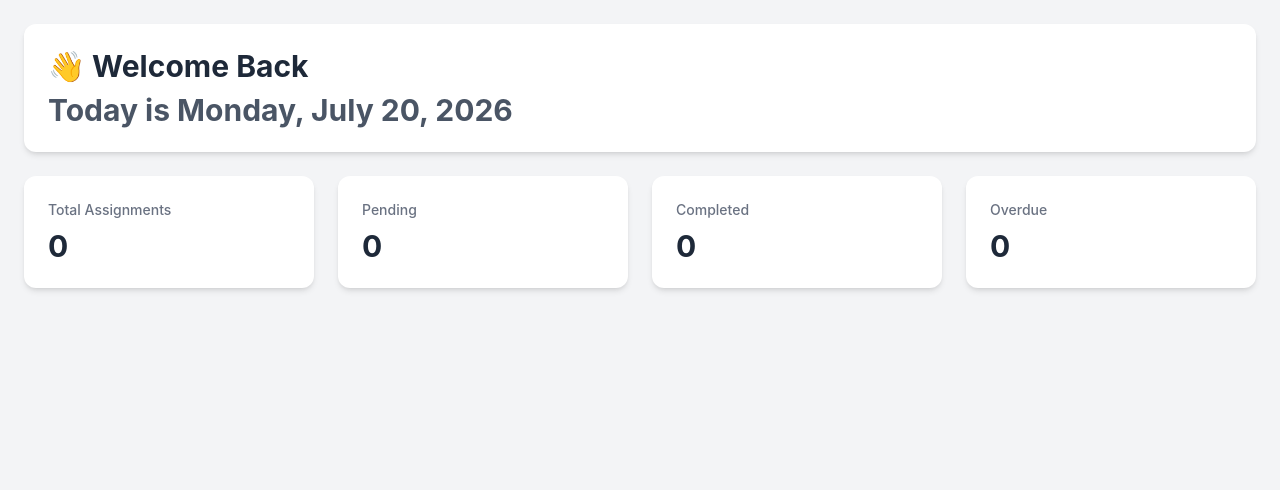
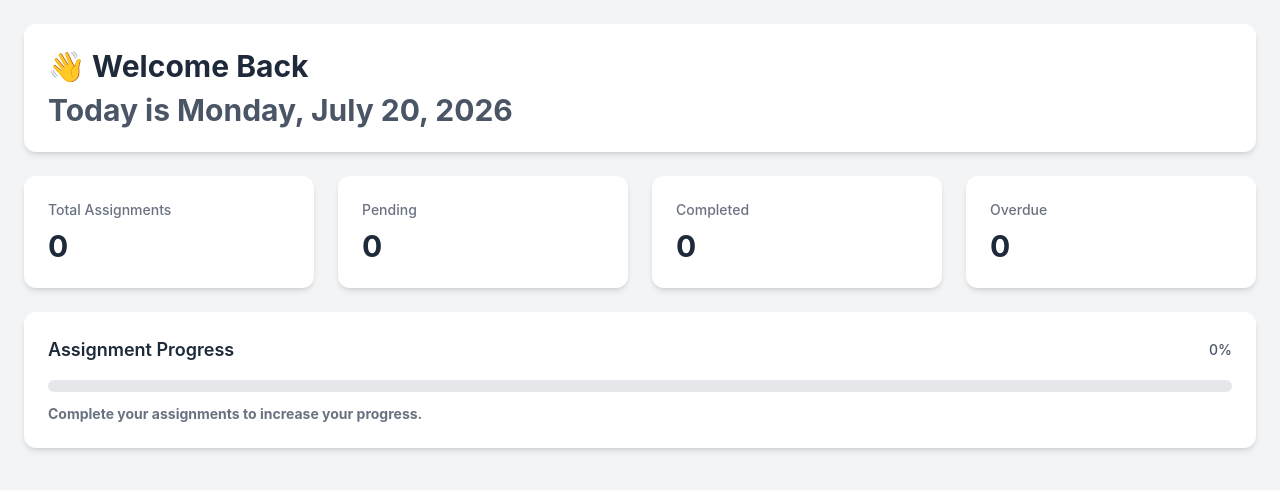
Before and after one commit to tuhinXtg/Student_Assignment_Tracker, a React (Vite) app in the folder frontend/: page /dashboard in a window 1280 px wide. Shown: the top 490 px of the page. Built offline with nearby package versions, Linux system fonts and the light colour scheme.

Commit message:
feat: add assignment progress card

```diff
--- a/frontend/src/components/dashboard/ProgressCard.tsx
+++ b/frontend/src/components/dashboard/ProgressCard.tsx
@@ -0,0 +1,28 @@
+export default function ProgressCard() {
+    const completionPercentage = 0;
+
+    return (
+        <div className="bg-white rounded-xl shadow-md p-6 mt-6">
+            <div className="flex items-center justify-between">
+                <h2 className="text-lg font-semibold text-gray-800">
+                    Assignment Progress
+                </h2>
+
+                <span className="text-sm font-medium text-gray-600">
+                    {completionPercentage}%
+                </span>
+            </div>
+
+            <div className="w-full bg-gray-200 rounded-full h-3 mt-4">
+                <div
+                    className="bg-blue-600 h-3 rounded-full transition-all duration-300"
+                    style={{ width: `${completionPercentage}%` }}
+                />
+            </div>
+
+            <p className="text-sm text-gray-500 mt-3">
+                Complete your assignments to increase your progress.
+            </p>
+        </div>
+    );
+}
--- a/frontend/src/pages/Dashboard.tsx
+++ b/frontend/src/pages/Dashboard.tsx
@@ -1,5 +1,6 @@
 import WelcomeCard from "../components/dashboard/WelcomeCard";
 import StatisticsCards from "../components/dashboard/StatisticsCards";
+import ProgressCard from "../components/dashboard/ProgressCard";
 
 export default function Dashboard() {
     return (
@@ -8,6 +9,8 @@ export default function Dashboard() {
                 <WelcomeCard />
 
                 <StatisticsCards />
+
+                <ProgressCard />
             </h1>
         </div>
     );
```
